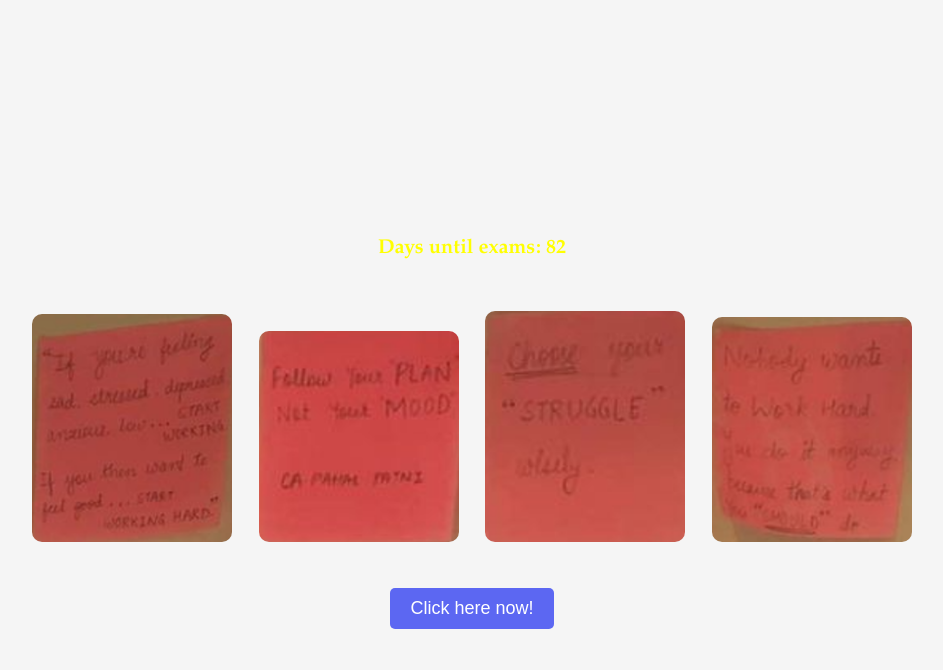
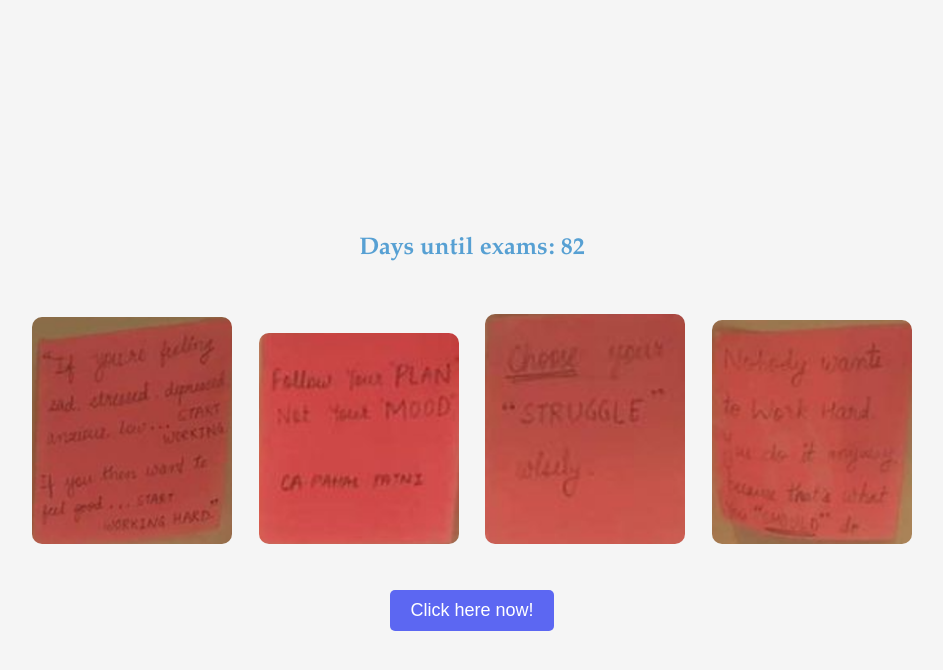
Before and after one commit to Shankhesh-16/motivation, a plain HTML site: page index.html in a window 1280 px wide. Both pictures are taken after a click on the button "Want to feel motivated?". Shown: the whole page, without its empty margins (168-1111 px from the left). Drawn offline with Linux system fonts and the light colour scheme.

Commit message:
Update index.html

```diff
--- a/index.html
+++ b/index.html
@@ -52,8 +52,8 @@
             border-radius: 10px;
         }
         .countdown {
-            font-size: 20px;
-            color: yellow;
+            font-size: 24px;
+            color: #57A0D3;
             font-weight: bold;
             font-family: 'Garamond', serif;
         }
```
